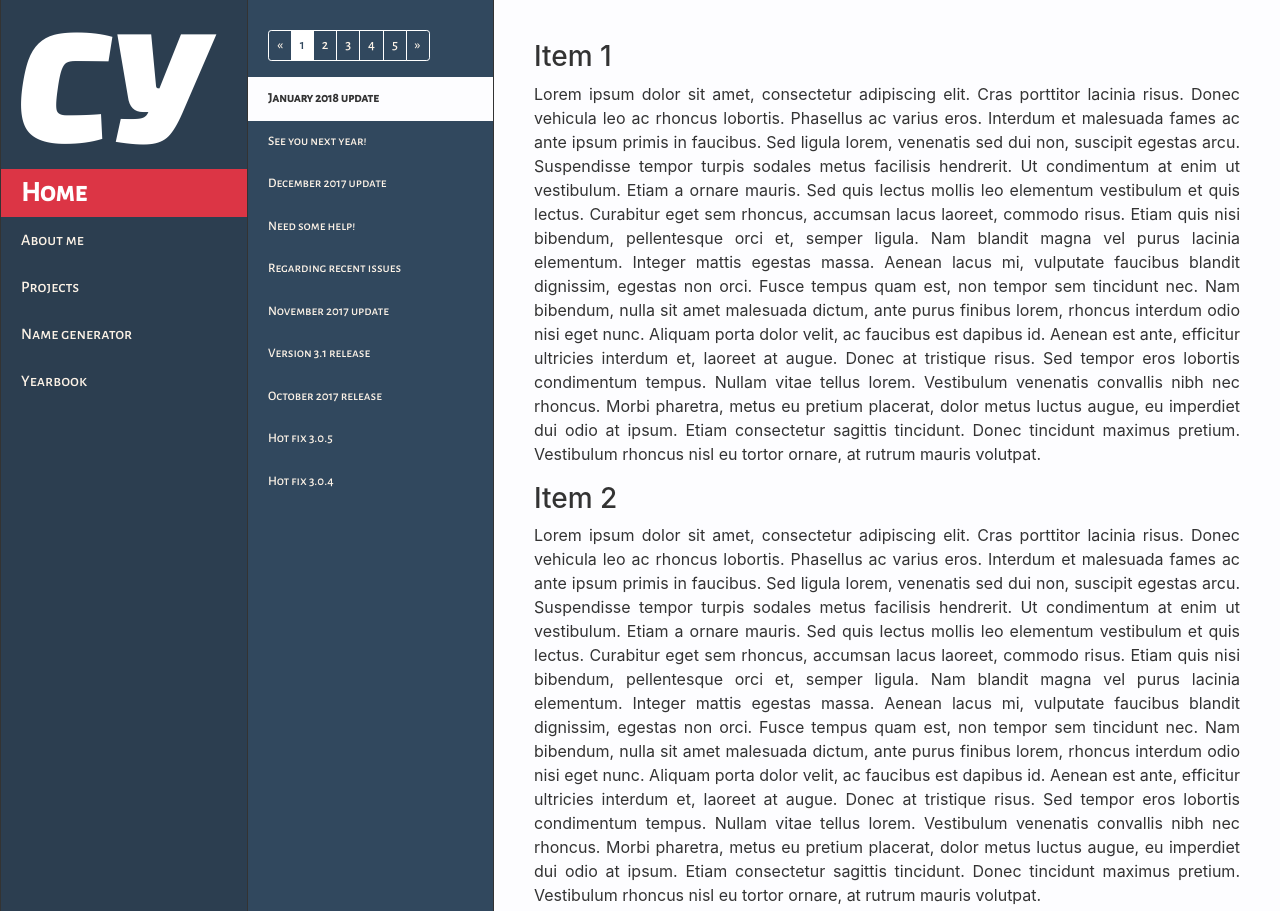
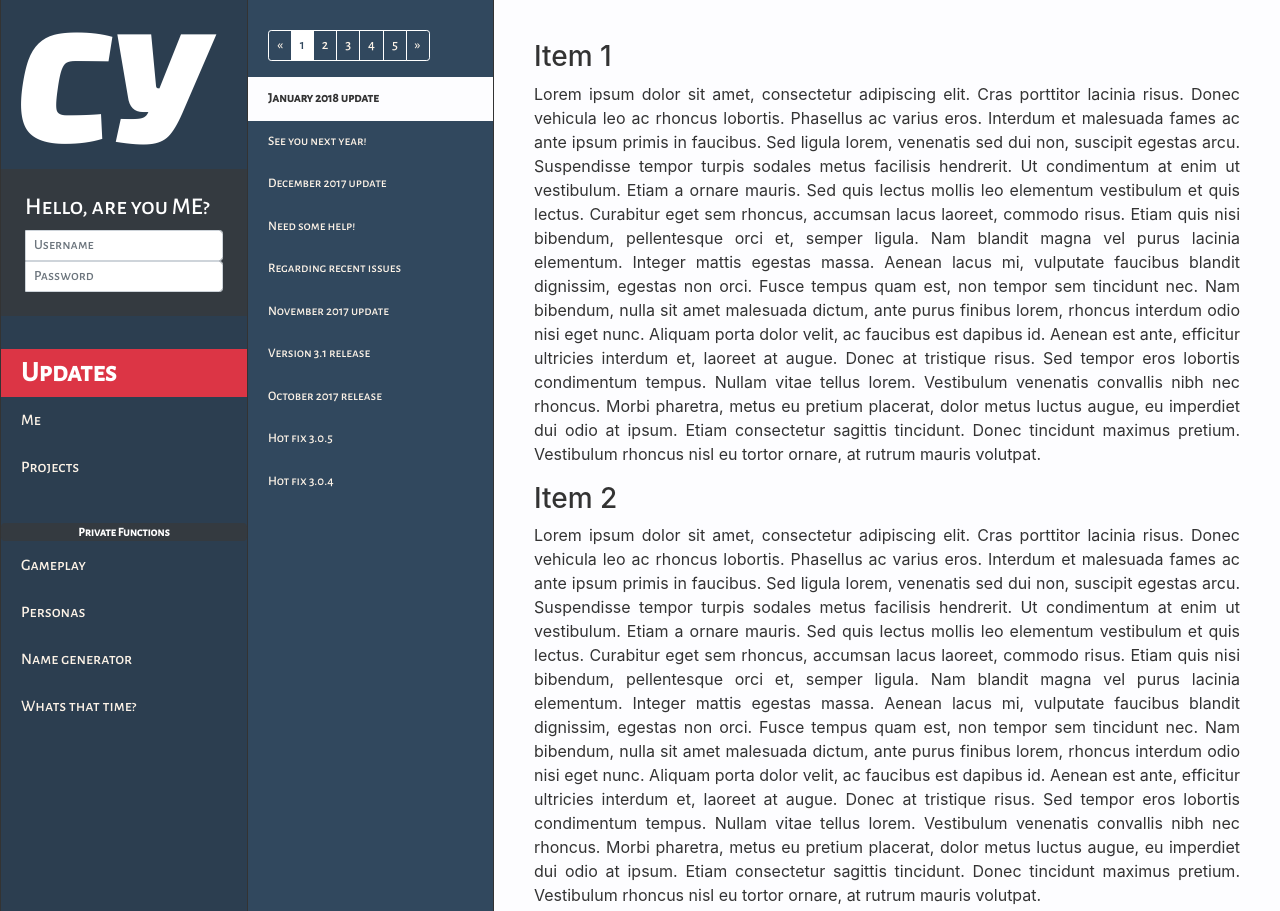
Before and after one commit to cymigodz/handbook, a Flask app: page / in a window 1280 px wide. Shown: the top 911 px of the page. Run offline with Flask 2, Linux system fonts and the light colour scheme; some libraries are stand-ins or nearby versions.

Commit message:
Index page is now properly using layout 1 as a template

```diff
--- a/handbook/static/custom/custom.css
+++ b/handbook/static/custom/custom.css
@@ -1,6 +1,11 @@
 /*Extra small devices (portrait phones, less than 576px)*/
 /*No media query since this is the default in Bootstrap*/
 /*xs*/
+
+
+
+/*TEST TEST TEST TEST TEST TEST*/
+/*END END END END END END END*/
 
 /*Font Faces*/
     @font-face {
--- /dev/null
+++ b/handbook/templates/content/gameplay.html
@@ -0,0 +1,3 @@
+{# handbook/templates/content/gameplay.html_ #}
+
+{% extends "layout-sub.html" %}
--- /dev/null
+++ b/handbook/templates/content/persona.html
@@ -0,0 +1,3 @@
+{# handbook/templates/content/persona.html_ #}
+
+{% extends "layout-sub.html" %}
--- /dev/null
+++ b/handbook/templates/content/timeconver.html
@@ -0,0 +1,3 @@
+{# handbook/templates/content/timeconver.html_ #}
+
+{% extends "layout-sub.html" %}
--- a/handbook/templates/content/yearbook.html
+++ /dev/null
@@ -1,3 +0,0 @@
-{# handbook/templates/content/yearbook.html_ #}
-
-{% extends "layout-sub.html" %}
--- a/handbook/templates/index.html
+++ b/handbook/templates/index.html
@@ -1,3 +1,77 @@
 {# _myapp/templates/index.html_ #}
 
 {% extends "layout-main.html" %}
+
+{% block layout1_title %}
+Handbook
+{% endblock %}
+
+{% block layout1_leftpan1 %}
+<div class="list-group list-group-flush my-leftpan1-menu">
+
+    <div class="bg-dark p-4">
+        <h4 class="text-white">Hello, are you ME?</h4>
+        <div class="input-group input-group-sm">
+            <span class="input-group-addon">
+                <span class="glyphicon glyphicon-envelope"></span>
+            </span>
+            <input class="form-control" type="text" placeholder="Username">
+        </div>
+        <div class="input-group input-group-sm">
+            <span class="input-group-addon">
+                <span class="glyphicon glyphicon-lock"></span>
+            </span>
+            <input class="form-control" type="password" placeholder="Password">
+        </div>
+
+
+    </div>
+
+
+    <hr>
+
+    <a class="list-group-item list-group-item-action my-leftpan1-tab active"
+        data-toggle="tab"
+        id="id-leftpan1-home"
+        href="#id-subpage-container-home">Updates</a>
+    <a class="list-group-item list-group-item-action my-leftpan1-tab"
+        data-toggle="tab"
+        id="id-leftpan1-aboutme"
+        href="#id-subpage-container-aboutme"  >Me</a>
+    <a class="list-group-item list-group-item-action my-leftpan1-tab"
+        data-toggle="tab"
+        id="id-leftpan1-projects"
+        href="#id-subpage-container-projects" >Projects</a>
+
+    <hr>
+    <span class="badge badge-dark">Private Functions</span>
+
+    <a class="list-group-item list-group-item-action my-leftpan1-tab"
+        data-toggle="tab"
+        id="id-leftpan1-gameplay"
+        href="#id-subpage-container-gameplay" >Gameplay</a>
+    <a class="list-group-item list-group-item-action my-leftpan1-tab"
+        data-toggle="tab"
+        id="id-leftpan1-persona"
+        href="#id-subpage-container-persona" >Personas</a>
+    <a class="list-group-item list-group-item-action my-leftpan1-tab"
+        data-toggle="tab"
+        id="id-leftpan1-namegen"
+        href="#id-subpage-container-namegen"  >Name generator</a>
+    <a class="list-group-item list-group-item-action my-leftpan1-tab"
+        data-toggle="tab"
+        id="id-leftpan1-timeconver"
+        href="#id-subpage-container-timeconver" >Whats that time?</a>
+</div>
+{% endblock %}
+
+{% block layout1_main %}
+<div class="tab-pane show active" id="id-subpage-container-home"     > {% include "/content/home.html" %} </div>
+<div class="tab-pane"             id="id-subpage-container-aboutme"  > {% include "/content/aboutme.html" %} </div>
+<div class="tab-pane"             id="id-subpage-container-projects" > {% include "/content/projects.html" %} </div>
+
+<div class="tab-pane"             id="id-subpage-container-gameplay"  > {% include "/content/gameplay.html" %} </div>
+<div class="tab-pane"             id="id-subpage-container-persona"  > {% include "/content/persona.html" %} </div>
+<div class="tab-pane"             id="id-subpage-container-namegen"  > {% include "/content/namegen.html" %} </div>
+<div class="tab-pane"             id="id-subpage-container-timeconver" > {% include "/content/timeconver.html" %} </div>
+{% endblock %}
--- a/handbook/templates/layout-main.html
+++ b/handbook/templates/layout-main.html
@@ -7,11 +7,14 @@
     <meta name="viewport" content="width=device-width, initial-scale=1, shrink-to-fit=no">
     <link rel="stylesheet" href="https://maxcdn.bootstrapcdn.com/bootstrap/4.0.0/css/bootstrap.min.css">
     <link rel="stylesheet" href="static/custom/custom.css">
-    <title>Handbook</title>
+    <title>
+
+      {% block layout1_title %}{% endblock %}
+
+    </title>
   </head>
 
   <body>
-
     <div class="container-fluid my-page-container">
       <div class="row my-page-row">
 
@@ -19,24 +22,16 @@
         <div class="my-leftpan1-container">
           <p class="my-leftpan1-logo">CУ</p>
 
-          <div class="list-group list-group-flush my-leftpan1-menu">
-            <a class="list-group-item list-group-item-action my-leftpan1-tab active" data-toggle="tab" id="id-leftpan1-home"     href="#id-subpage-containerhome"     >Home</a>
-            <a class="list-group-item list-group-item-action my-leftpan1-tab"        data-toggle="tab" id="id-leftpan1-aboutme"  href="#id-subpage-containeraboutme"  >About me</a>
-            <a class="list-group-item list-group-item-action my-leftpan1-tab"        data-toggle="tab" id="id-leftpan1-projects" href="#id-subpage-containerprojects" >Projects</a>
-            <a class="list-group-item list-group-item-action my-leftpan1-tab"        data-toggle="tab" id="id-leftpan1-namegen"  href="#id-subpage-containernamegen"  >Name generator</a>
-            <a class="list-group-item list-group-item-action my-leftpan1-tab"        data-toggle="tab" id="id-leftpan1-yearbook" href="#id-subpage-containeryearbook" >Yearbook</a>
-          </div>
+          {% block layout1_leftpan1 %} {% endblock %}
 
         </div>
 <!--END Left Panel-->
 
 <!--START CONTENT -->
         <div class="tab-content col-sm-12 my-main-container">
-          <div class="container-fluid my-subpage-container tab-pane show active" id="id-subpage-containerhome"     > {% include "/content/home.html" %} </div>
-          <div class="container-fluid my-subpage-container tab-pane"             id="id-subpage-containeraboutme"  > {% include "/content/aboutme.html" %} </div>
-          <div class="container-fluid my-subpage-container tab-pane"             id="id-subpage-containerprojects" > {% include "/content/projects.html" %} </div>
-          <div class="container-fluid my-subpage-container tab-pane"             id="id-subpage-containernamegen"  > {% include "/content/namegen.html" %} </div>
-          <div class="container-fluid my-subpage-container tab-pane"             id="id-subpage-containeryearbook" > {% include "/content/yearbook.html" %} </div>
+
+          {% block layout1_main %} {% endblock %}
+
         </div>
 <!--END CONTENT-->
 
@@ -46,6 +41,5 @@
     <script src="https://code.jquery.com/jquery-3.2.1.slim.min.js" integrity="sha384-KJ3o2DKtIkvYIK3UENzmM7KCkRr/rE9/Qpg6aAZGJwFDMVNA/GpGFF93hXpG5KkN" crossorigin="anonymous"></script>
     <script src="https://cdnjs.cloudflare.com/ajax/libs/popper.js/1.12.9/umd/popper.min.js" integrity="sha384-ApNbgh9B+Y1QKtv3Rn7W3mgPxhU9K/ScQsAP7hUibX39j7fakFPskvXusvfa0b4Q" crossorigin="anonymous"></script>
     <script src="https://maxcdn.bootstrapcdn.com/bootstrap/4.0.0/js/bootstrap.min.js" integrity="sha384-JZR6Spejh4U02d8jOt6vLEHfe/JQGiRRSQQxSfFWpi1MquVdAyjUar5+76PVCmYl" crossorigin="anonymous"></script>
-
   </body>
 </html>
--- a/handbook/templates/layout-sub.html
+++ b/handbook/templates/layout-sub.html
@@ -1,5 +1,5 @@
 {# handbook/templates/content/home.html_ #}
-
+<div class="container-fluid my-subpage-container">
     <div class="row my-subpage-row">
 
     <!--START LEFT PANEL-->
@@ -14,3 +14,4 @@
         </div>
     <!--END CONTENT-->
     </div>
+</div>
```
Lines whose indentation alone changed are shown as unchanged.
